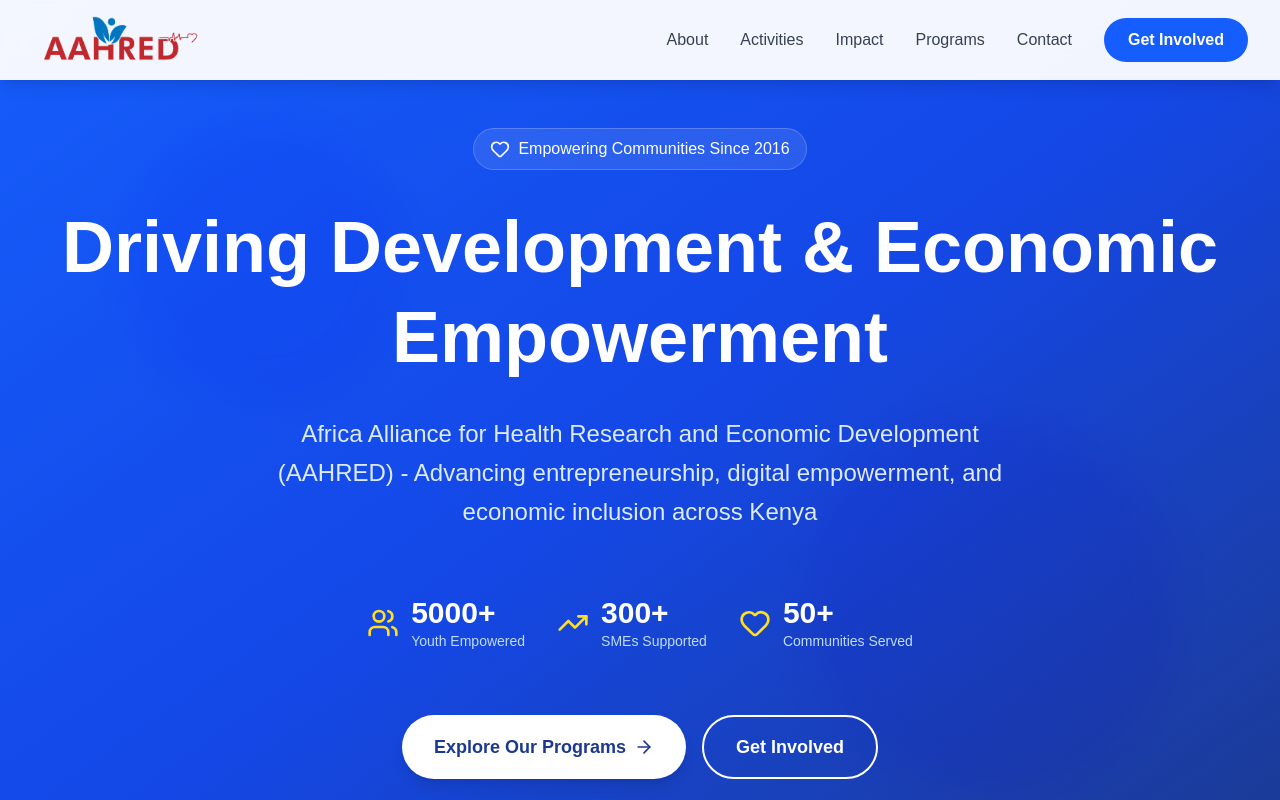
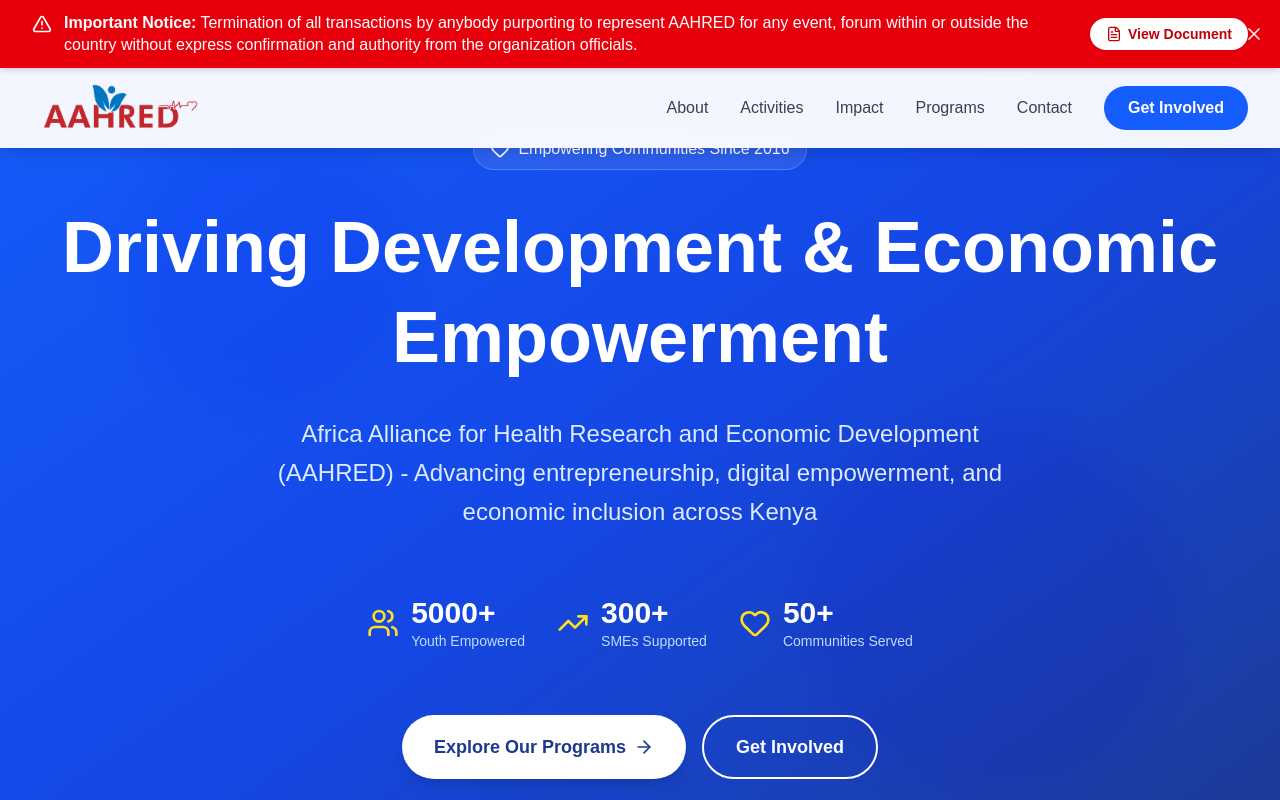
Before and after one commit to kev065/aahred-org, a Next.js app in the folder client/: page / in a window 1280 px wide. Shown: the top 800 px of the page. Built offline with nearby package versions, Linux system fonts and the light colour scheme.

Commit message:
add announcement banner

```diff
--- /dev/null
+++ b/client/components/AnnouncementBar.tsx
@@ -0,0 +1,92 @@
+"use client";
+
+import { useState, useEffect } from "react";
+import { X, FileText, AlertTriangle } from "lucide-react";
+import { motion, AnimatePresence } from "framer-motion";
+
+export default function AnnouncementBar() {
+  const [isVisible, setIsVisible] = useState(false);
+  const [isMounted, setIsMounted] = useState(false);
+  const [isScrolled, setIsScrolled] = useState(false);
+  const [isExpanded, setIsExpanded] = useState(false);
+
+  useEffect(() => {
+    setIsMounted(true);
+    const isDismissed = localStorage.getItem("aahred_notice_dismissed");
+    if (!isDismissed) {
+      setIsVisible(true);
+    }
+
+    const handleScroll = () => {
+      setIsScrolled(window.scrollY > 20);
+    };
+
+    window.addEventListener("scroll", handleScroll);
+    return () => window.removeEventListener("scroll", handleScroll);
+  }, []);
+
+  const handleDismiss = () => {
+    setIsVisible(false);
+    localStorage.setItem("aahred_notice_dismissed", "true");
+  };
+
+  // Don't render anything on the server to avoid hydration mismatch with localStorage
+  if (!isMounted) return null;
+
+  return (
+    <AnimatePresence>
+      {isVisible && !isScrolled && (
+        <motion.div
+           initial={{ height: 0, opacity: 0 }}
+           animate={{ height: "auto", opacity: 1 }}
+           exit={{ height: 0, opacity: 0 }}
+           className="bg-red-600 text-white overflow-hidden relative shadow-md w-full z-50 flex-shrink-0"
+        >
+          <div className="max-w-7xl mx-auto px-4 sm:px-6 lg:px-8 py-3 flex flex-col sm:flex-row items-start sm:items-center justify-between gap-3 sm:gap-6">
+            <div className="flex items-start gap-3 flex-1 text-sm sm:text-base pr-8 sm:pr-0">
+              <AlertTriangle className="w-5 h-5 shrink-0 mt-0.5 text-white" />
+              <div className="font-medium leading-snug w-full">
+                <strong className="font-bold mr-1">Important Notice:</strong>
+                <span className="hidden sm:inline">
+                  Termination of all transactions by anybody purporting to represent AAHRED for any event, forum within or outside the country without express confirmation and authority from the organization officials.
+                </span>
+                <span className="sm:hidden">
+                  {isExpanded ? (
+                    <>
+                      Termination of all transactions by anybody purporting to represent AAHRED for any event, forum within or outside the country without express confirmation and authority from the organization officials.
+                      <button onClick={() => setIsExpanded(false)} className="ml-2 underline font-semibold focus:outline-none hover:text-red-200">Show less</button>
+                    </>
+                  ) : (
+                    <>
+                      Termination of all transactions by anybody purporting...
+                      <button onClick={() => setIsExpanded(true)} className="ml-2 underline font-semibold focus:outline-none hover:text-red-200">Read more</button>
+                    </>
+                  )}
+                </span>
+              </div>
+            </div>
+
+            <div className="flex items-center justify-start sm:justify-end w-full sm:w-auto mt-1 sm:mt-0 pl-8 sm:pl-0">
+              <a
+                href="/aahred_notice.pdf"
+                target="_blank"
+                rel="noopener noreferrer"
+                className="inline-flex items-center gap-1.5 px-4 py-1.5 bg-white text-red-700 hover:bg-red-50 text-sm font-bold rounded-full transition-colors shadow-sm whitespace-nowrap"
+              >
+                <FileText className="w-4 h-4" />
+                View Document
+              </a>
+            </div>
+          </div>
+          <button
+            onClick={handleDismiss}
+            className="absolute top-2.5 right-2.5 sm:top-1/2 sm:-translate-y-1/2 p-1.5 hover:bg-red-700 rounded-full transition-colors text-white/90 hover:text-white"
+            aria-label="Dismiss notice"
+          >
+            <X className="w-5 h-5" />
+          </button>
+        </motion.div>
+      )}
+    </AnimatePresence>
+  );
+}
--- a/client/components/Navbar.tsx
+++ b/client/components/Navbar.tsx
@@ -5,6 +5,7 @@
 import { Menu, X } from "lucide-react";
 import { motion, AnimatePresence } from "framer-motion";
 import Image from "next/image";
+import AnnouncementBar from "./AnnouncementBar";
 
 export default function Navbar() {
   const [isScrolled, setIsScrolled] = useState(false);
@@ -35,7 +36,8 @@
       if (section) {
         // Use setTimeout to ensure DOM is ready
         setTimeout(() => {
-          const navbarHeight = 80; // h-20 = 80px
+          const headerElement = document.querySelector("header");
+          const navbarHeight = headerElement ? headerElement.offsetHeight : 80;
           const elementPosition = section.getBoundingClientRect().top + window.scrollY;
           const offsetPosition = elementPosition - navbarHeight;
 
@@ -64,10 +66,12 @@
   ];
 
   return (
-    <nav
-      className={`fixed top-0 left-0 right-0 z-50 transition-all duration-300 bg-white/95 backdrop-blur-md shadow-lg`}
-    >
-      <div className="max-w-7xl mx-auto px-4 sm:px-6 lg:px-8">
+    <header className="fixed top-0 left-0 right-0 z-50 transition-all duration-300 flex flex-col">
+      <AnnouncementBar />
+      <nav
+        className={`w-full transition-all duration-300 bg-white/95 backdrop-blur-md shadow-lg`}
+      >
+        <div className="max-w-7xl mx-auto px-4 sm:px-6 lg:px-8">
         <div className="flex items-center justify-between h-20">
           {/* Logo */}
           <a href="/" className="flex items-center gap-3 group">
@@ -148,6 +152,7 @@
           </motion.div>
         )}
       </AnimatePresence>
-    </nav>
+      </nav>
+    </header>
   );
 }
--- a/client/package.json
+++ b/client/package.json
@@ -20,6 +20,7 @@
     "@types/node": "^20",
     "@types/react": "^19",
     "@types/react-dom": "^19",
+    "baseline-browser-mapping": "^2.10.8",
     "eslint": "^9",
     "eslint-config-next": "16.0.1",
     "tailwindcss": "^4",
```
Also changed, not shown: 2 other files (tests, documents, lock files or other folders).
